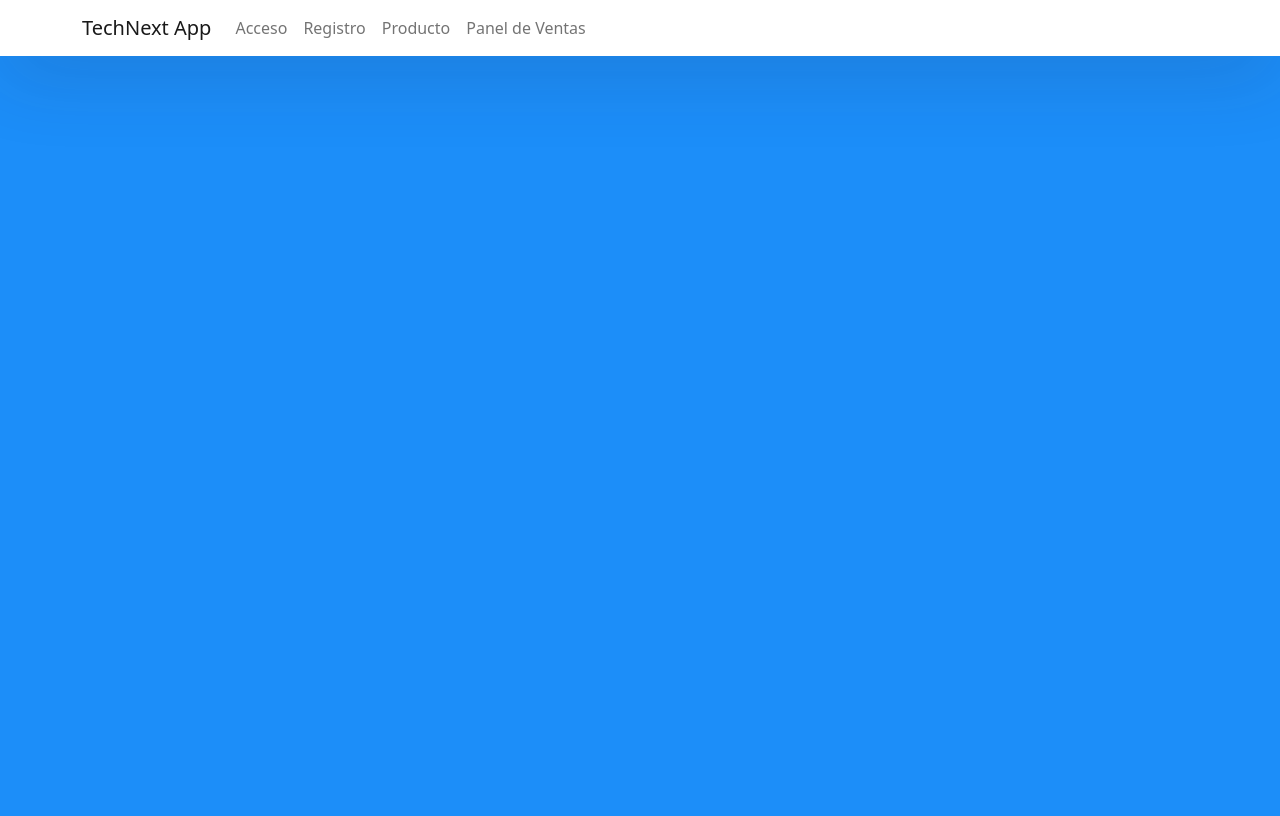
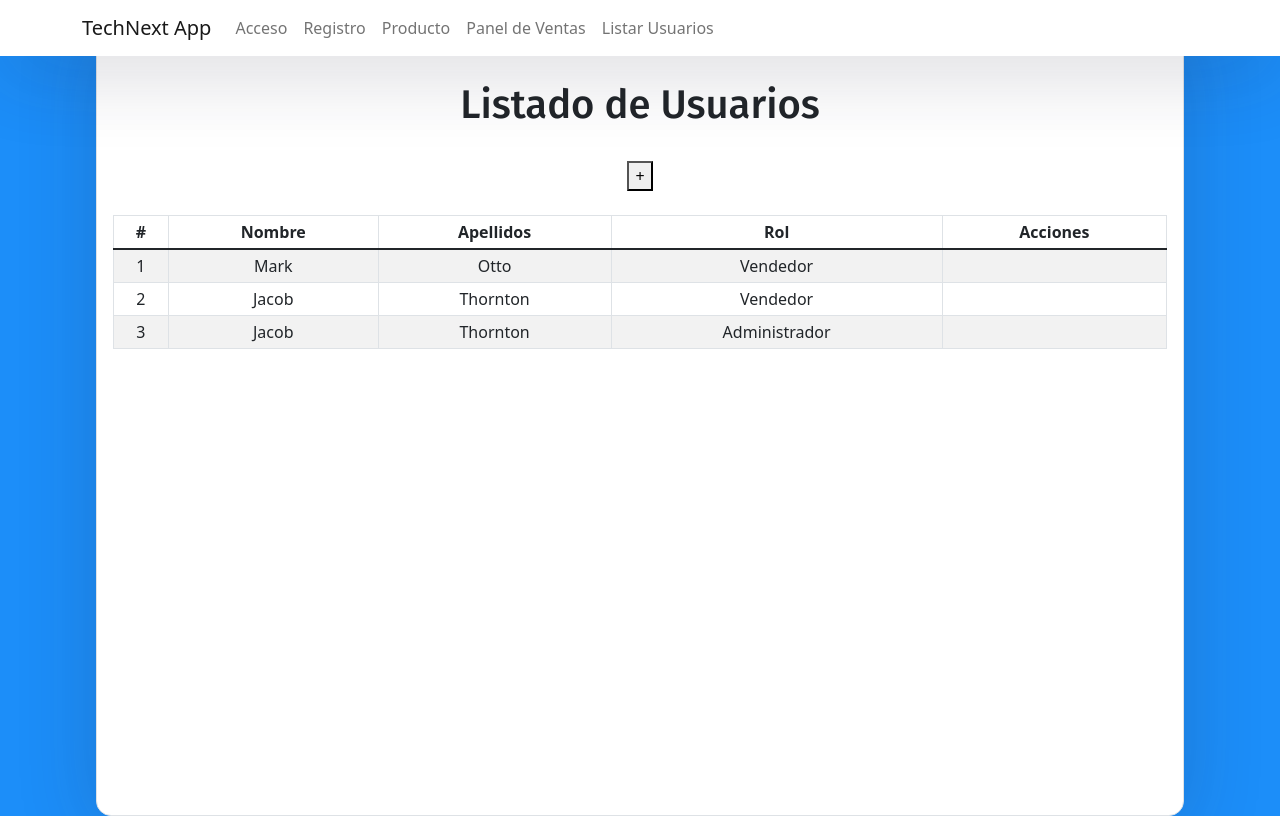
Before and after one commit to jdvillegas/TechNext, a React (Create React App) app in the folder frontend/: page /ListarUsuarios in a window 1280 px wide. Built offline with nearby package versions, Linux system fonts and the light colour scheme.

Commit message:
Se crean pantalla de listado de usuatios

```diff
--- a/frontend/src/App.js
+++ b/frontend/src/App.js
@@ -7,6 +7,7 @@ import {Login} from "./components/login.component";
 import {SignUp} from "./components/signup.component";
 import {PanelVentas} from "./components/panelVentas.component";
 import {ProductRegistration} from './components/productRegistration.component';
+import {ListarUsuarios} from './components/ListarUsuarios.component';
 
 function App() {
   return (<Router>
@@ -28,6 +29,9 @@ function App() {
               <li className="nav-item">
                 <Link className="nav-link" to={"/PanelVentas"}>Panel de Ventas</Link>
               </li>
+              <li className="nav-item">
+                <Link className="nav-link" to={"/ListarUsuarios"}>Listar Usuarios</Link>
+              </li>
             </ul>
           </div>
         </div>
@@ -39,6 +43,8 @@ function App() {
             <Route path="/sign-up" component={SignUp} />
             <Route path="/PanelVentas" component={PanelVentas} />
             <Route path="/product-registration" component={ProductRegistration} />
+            <Route path="/ListarUsuarios" component={ListarUsuarios} />
+
           </Switch>
 
 
--- /dev/null
+++ b/frontend/src/components/ListarUsuarios.component.js
@@ -0,0 +1,58 @@
+import { React, Table}  from "react-bootstrap";
+
+export function ListarUsuarios(props) {
+
+        return (
+
+
+            <div class="container-inner p-3 my-3 border">
+            <br/>
+            <br/>
+            <h1>Listado de Usuarios</h1>
+            <br/>
+            <div>
+                <button> + </button>
+            </div>
+            <br/>
+            <Table striped bordered hover size="sm">
+                <thead>
+                    <tr>
+                    <th>#</th>
+                    <th>Nombre</th>
+                    <th>Apellidos</th>
+                    <th>Rol</th>
+                    <th>Acciones</th>
+                    </tr>
+                </thead>
+                <tbody>
+                    <tr>
+                    <td>1</td>
+                    <td>Mark</td>
+                    <td>Otto</td>
+                    <td>Vendedor</td>
+                    <td><i class="bi bi-trash"></i></td>
+                    </tr>
+                    <tr>
+                    <td>2</td>
+                    <td>Jacob</td>
+                    <td>Thornton</td>
+                    <td>Vendedor</td>
+                    <td><i class="bi bi-trash"></i></td>
+                    </tr>
+                    <tr>
+                    <td>3</td>
+                    <td>Jacob</td>
+                    <td>Thornton</td>
+                    <td>Administrador</td>
+                    <td><i class="bi bi-trash"></i></td>
+                    </tr>
+
+                </tbody>
+                </Table>
+
+            </div>
+
+
+        );
+
+}
--- a/frontend/src/index.css
+++ b/frontend/src/index.css
@@ -43,6 +43,18 @@ body, html, .App, #root, .auth-wrapper {
   transition: all .3s;
 }
 
+.container-inner {
+  width: 85%;
+  margin: auto;
+  background: #ffffff;
+  box-shadow: 0px 14px 80px rgba(34, 35, 58, 0.2);
+  padding: 40px 55px 45px 55px;
+  border-radius: 15px;
+  transition: all .3s;
+  height: 800px;
+}
+
+
 .auth-wrapper .form-control:focus {
   border-color: #167bff;
   box-shadow: none;
```
